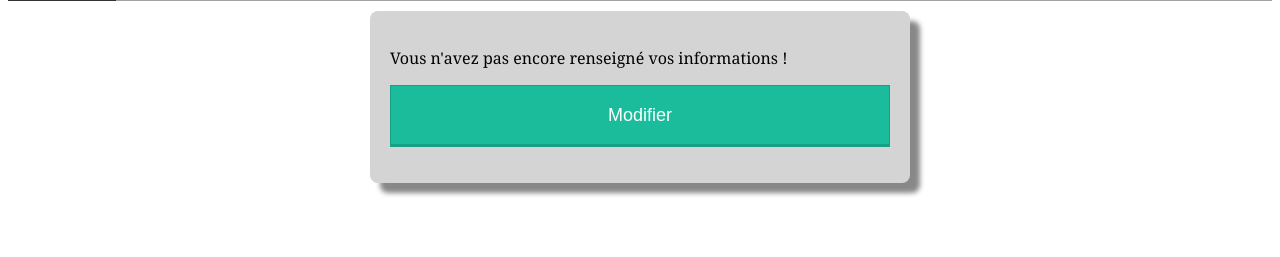
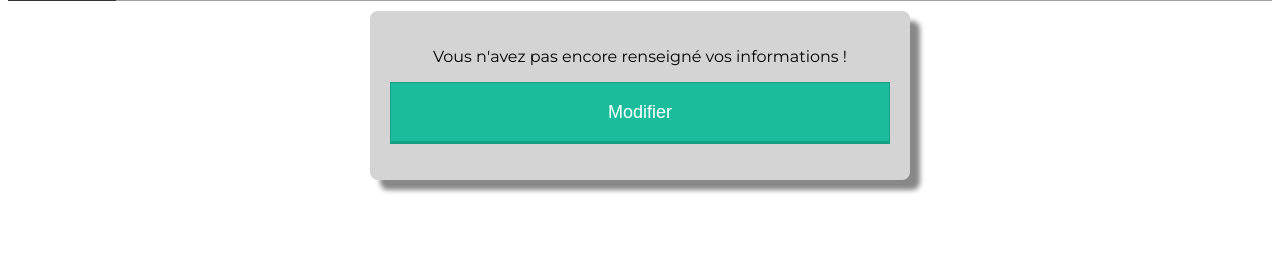
Before and after one commit to ComteZino/Projet_WEB_Etudiants, a PHP site: page /frontoffice/profil.php in a window 1280 px wide. Shown: the part 231-488 px from the top of the page. Run offline with PHP 8.4, Linux system fonts and the light colour scheme; the visitor is signed in with stand-in values (Sample User, id 1); data that the repository does not hold is empty.

Commit message:
Mise en forme du message "Vous n'avez pas encore renseigné vos informations !"

```diff
--- a/css/styleProfil.css
+++ b/css/styleProfil.css
@@ -7,6 +7,8 @@ and open the template in the editor.
     Created on : 21 déc. 2015, 19:29:57
     Author     : Maxime
 */
+
+@import url(http://fonts.googleapis.com/css?family=Montserrat:400,700);
 
 .form-style-5{
     max-width: 500px;
@@ -137,3 +139,8 @@ and open the template in the editor.
 {
     background: #109177;
 }
+
+#information_non_renseigne{
+    font-family: 'Montserrat', Arial, Helvetica, sans-serif;
+    text-align: center;
+}
--- a/frontoffice/profil.php
+++ b/frontoffice/profil.php
@@ -66,7 +66,7 @@
                 <?php
                     if(empty($anEntre) and empty($anSortie) and empty($cursus) and empty($adresse) and empty($cp) and empty($ville) and empty($fixe) and empty($mobile) and empty($mail))
                     {
-                        echo "<p>Vous n'avez pas encore renseigné vos informations !</p>
+                        echo "<p id="."information_non_renseigne".">Vous n'avez pas encore renseigné vos informations !</p>
                             <input type="."button"." value="."Modifier"." onClick="."afficheFormulaire();"." />";
                     }
                     else
```
